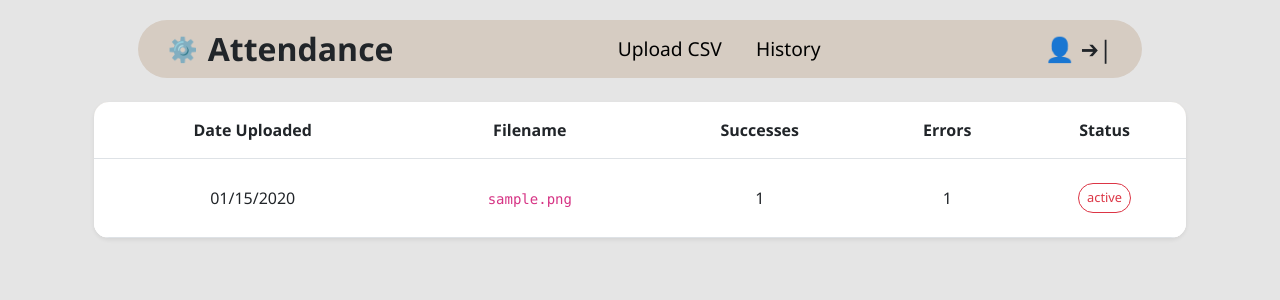
After one commit to ajkiopal/DeJaBrew-Website, a Django app: page /attendance/history/ in a window 1280 px wide. The commit adds this page. Shown: the top 300 px of the page. Run offline with Django 5.2, Linux system fonts and the light colour scheme; tables that the repository leaves empty hold one stand-in row (values such as "Sample post").

Commit message:
Finalized UC-01: CSV Import, Duplicate Validation, and Styled History Display

```diff
--- a/attendance/models.py
+++ b/attendance/models.py
@@ -1,15 +1,20 @@
 from django.db import models
 
 class Attendance(models.Model):
-    # We use an IntegerField for EmployeeID for now until the Employee app is built
     employee_id = models.IntegerField()
-
-    # The merged date/time fields from your EERD
     start_date_time = models.DateTimeField()
     end_date_time = models.DateTimeField()
-
-    # Source system (e.g., UTAK)
     source_system = models.CharField(max_length=50, default='UTAK', null=True, blank=True)
 
     def __str__(self):
         return f"Employee {self.employee_id} - {self.start_date_time.date()}"
+
+class ImportHistory(models.Model):
+    date_uploaded = models.DateTimeField(auto_now_add=True)
+    filename = models.CharField(max_length=255)
+    success_count = models.IntegerField()
+    error_count = models.IntegerField()
+    status = models.CharField(max_length=50, default='Completed')
+
+    def __str__(self):
+        return f"Import on {self.date_uploaded.date()} - {self.filename}"
--- /dev/null
+++ b/attendance/templates/attendance/base.html
@@ -0,0 +1,67 @@
+<!DOCTYPE html>
+<html lang="en">
+<head>
+    <meta charset="UTF-8">
+    <meta name="viewport" content="width=device-width, initial-scale=1.0">
+    <title>DeJa Brew Payroll</title>
+    <link href="https://cdn.jsdelivr.net/npm/bootstrap@5.3.0/dist/css/bootstrap.min.css" rel="stylesheet">
+    <style>
+        :root {
+            --dejabrew-bg: #e5e5e5;
+            --dejabrew-tan: #d6ccc2;
+            --dejabrew-header: #c9ada7;
+        }
+        body {
+            background-color: var(--dejabrew-bg);
+            font-family: 'Segoe UI', Tahoma, Geneva, Verdana, sans-serif;
+        }
+        .custom-nav {
+            background-color: var(--dejabrew-tan);
+            border-radius: 50px;
+            margin: 20px auto;
+            padding: 10px 30px;
+            display: flex;
+            align-items: center;
+            justify-content: space-between;
+            max-width: 90%;
+        }
+        .nav-links a {
+            color: black;
+            text-decoration: none;
+            margin: 0 15px;
+            font-weight: 500;
+            font-size: 1.2rem;
+        }
+        .table-custom-header {
+            background-color: var(--dejabrew-tan) !important;
+            color: black !important;
+        }
+        .content-card {
+            background-color: white;
+            border-radius: 15px;
+            padding: 0;
+            overflow: hidden;
+            border: none;
+        }
+    </style>
+</head>
+<body>
+    <div class="container">
+        <div class="custom-nav">
+            <div class="d-flex align-items-center">
+                <span style="font-size: 1.5rem; margin-right: 10px;">⚙️</span>
+                <h2 class="mb-0" style="font-weight: bold;">Attendance</h2>
+            </div>
+            <div class="nav-links">
+                <a href="{% url 'upload_csv' %}">Upload CSV</a>
+                <a href="{% url 'import_history' %}">History</a>
+            </div>
+            <div>
+                <span style="font-size: 1.5rem;">👤 ➔|</span>
+            </div>
+        </div>
+
+        {% block content %}{% endblock %}
+    </div>
+</body>
+</html>
--- /dev/null
+++ b/attendance/templates/attendance/history.html
@@ -0,0 +1,34 @@
+{% extends 'attendance/base.html' %}
+
+{% block content %}
+<div class="container mt-4">
+    <div class="content-card shadow-sm">
+        <table class="table mb-0">
+            <thead>
+                <tr class="table-custom-header text-center">
+                    <th class="py-3">Date Uploaded</th>
+                    <th class="py-3">Filename</th>
+                    <th class="py-3">Successes</th>
+                    <th class="py-3">Errors</th>
+                    <th class="py-3">Status</th>
+                </tr>
+            </thead>
+            <tbody class="text-center">
+                {% for entry in history %}
+                <tr style="vertical-align: middle; background-color: white;">
+                    <td class="py-4">{{ entry.date_uploaded|date:"m/d/Y" }}</td>
+                    <td class="py-4"><code>{{ entry.filename }}</code></td>
+                    <td class="py-4">{{ entry.success_count }}</td>
+                    <td class="py-4">{{ entry.error_count }}</td>
+                    <td class="py-4">
+                        <button class="btn btn-outline-danger btn-sm rounded-pill" style="font-size: 0.8rem;">
+                            {{ entry.status }}
+                        </button>
+                    </td>
+                </tr>
+                {% endfor %}
+            </tbody>
+        </table>
+    </div>
+</div>
+{% endblock %}
--- a/attendance/urls.py
+++ b/attendance/urls.py
@@ -3,4 +3,5 @@ from . import views
 
 urlpatterns = [
     path('upload/', views.upload_csv, name='upload_csv'),
+    path('history/', views.import_history, name='import_history'),
 ]
--- a/attendance/views.py
+++ b/attendance/views.py
@@ -1,31 +1,70 @@
 import csv
 import io
+import os
 from django.shortcuts import render
+from .models import Attendance, ImportHistory
 from django.http import HttpResponse
-from .models import Attendance
+from django.core.files.storage import FileSystemStorage
 
 def upload_csv(request):
     if request.method == 'POST':
-        # 1. Grab the file from the webpage
         csv_file = request.FILES.get('utak_csv')
 
-        # 2. Check if it's actually a CSV
-        if not csv_file.name.endswith('.csv'):
-            return HttpResponse("Error: This is not a CSV file.")
+        fs = FileSystemStorage(location='media/uploads')
+        filename = fs.save(csv_file.name, csv_file)
 
-        # 3. Read and decode the file data
+        success_count = 0
+        error_count = 0
+        skipped_duplicates = 0
+        error_log = []
+
+        csv_file.seek(0)
         data_set = csv_file.read().decode('UTF-8')
         io_string = io.StringIO(data_set)
-        next(io_string) # Skip the first row (the headers)
+        try:
+            next(io_string)
+        except StopIteration:
+            return HttpResponse("Error: The CSV file is empty!")
 
-        # 4. Loop through each row and save to the database
-        for row in csv.reader(io_string, delimiter=',', quotechar="|"):
-            Attendance.objects.create(
-                employee_id=row[0],       # Column 1: ID
-                start_date_time=row[1],   # Column 2: Clock In
-                end_date_time=row[2],     # Column 3: Clock Out
-                source_system='UTAK'
-            )
-        return HttpResponse("Successfully imported the UTAK logs!")
+        for row in csv.reader(io_string, delimiter=','):
+            try:
+                emp_id = row[0]
+                start = row[1]
+                end = row[2]
+
+                if Attendance.objects.filter(employee_id=emp_id, start_date_time=start).exists():
+                    skipped_duplicates += 1
+                    continue
+
+                Attendance.objects.create(
+                    employee_id=emp_id,
+                    start_date_time=start,
+                    end_date_time=end,
+                    source_system='UTAK'
+                )
+                success_count += 1
+
+            except Exception as e:
+                error_count += 1
+                error_log.append(f"Row error: {str(e)}")
+
+        ImportHistory.objects.create(
+            filename=csv_file.name,
+            success_count=success_count,
+            error_count=error_count,
+            status='Completed'
+        )
+
+        context = {
+            'success': success_count,
+            'errors': error_count,
+            'duplicates': skipped_duplicates,
+            'log': error_log
+        }
+        return render(request, 'attendance/summary.html', context)
 
     return render(request, 'attendance/upload.html')
+
+def import_history(request):
+    history = ImportHistory.objects.all().order_by('-date_uploaded')
+    return render(request, 'attendance/history.html', {'history': history})
--- a/dejabrews_payroll/settings.py
+++ b/dejabrews_payroll/settings.py
@@ -116,3 +116,5 @@ USE_TZ = True
 # https://docs.djangoproject.com/en/6.0/howto/static-files/
 
 STATIC_URL = 'static/'
+MEDIA_URL = '/media/'
+MEDIA_ROOT = BASE_DIR / 'media'
--- a/test_attendance.csv
+++ /dev/null
@@ -1,3 +0,0 @@
-EmployeeID,StartTime,EndTime
-1,2026-02-23 08:00:00,2026-02-23 17:00:00
-2,2026-02-23 09:00:00,2026-02-23 18:00:00
--- /dev/null
+++ b/test_attendance4.csv
@@ -0,0 +1,3 @@
+EmployeeID,StartTime,EndTime
+5,2026-02-23 08:00:00,2026-02-23 17:00:00
+6,2026-02-23 09:00:00,2026-02-23 18:00:00
```
Also changed, not shown: attendance/templates/attendance/summary.html (added, +48 -0 lines), attendance/templates/attendance/upload.html (+20 -14 lines), attendance/migrations/0002_importhistory.py (added).
